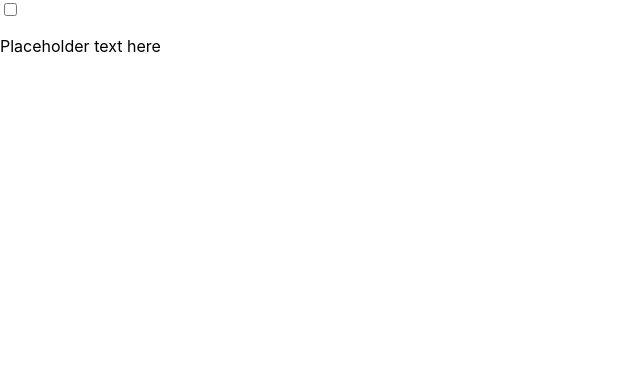
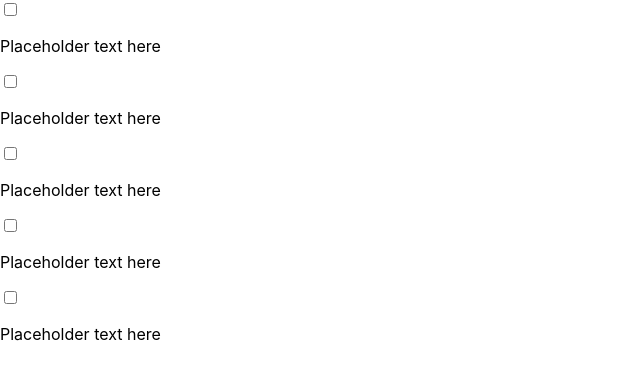
Before and after one commit to shareena-begum/jokes, a React (Create React App) app: page / in a window 1280 px wide. Shown: the top 378 px of the page, without its empty margins (0-640 px from the left). Built offline with nearby package versions, Linux system fonts and the light colour scheme; the HTML template or start-up script is replaced by a standard one.

Commit message:
seperate component is created as todoitem  as phase-2 rreact todo

```diff
--- a/src/App.js
+++ b/src/App.js
@@ -1,12 +1,17 @@
 import React from "react"
 import ReactDOM from "react-dom"
+import TodoItem from "./TodoItem.js"
 
 
 function App() {
   return (
     <div>
-      <input type="checkbox"/>
-      <p>Placeholder text here</p>
+      <TodoItem />
+      <TodoItem />
+      <TodoItem />
+      <TodoItem />
+      <TodoItem />
+
     </div>
   );
 }
--- /dev/null
+++ b/src/TodoItem.js
@@ -0,0 +1,13 @@
+import React from "react"
+
+function TodoItem(){
+    return(
+       <div>
+             <input type="checkbox"/>
+             <p>Placeholder text here</p>
+       </div>
+
+    )
+}
+
+export default TodoItem
```
